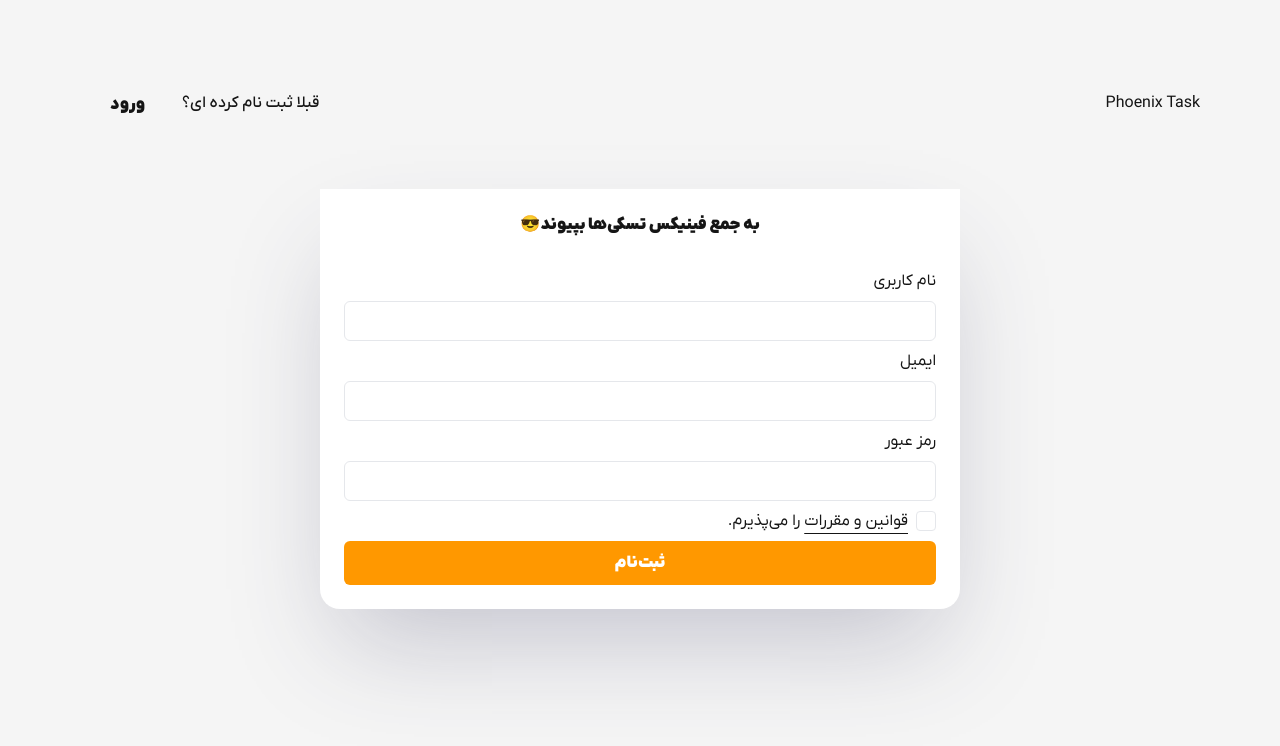
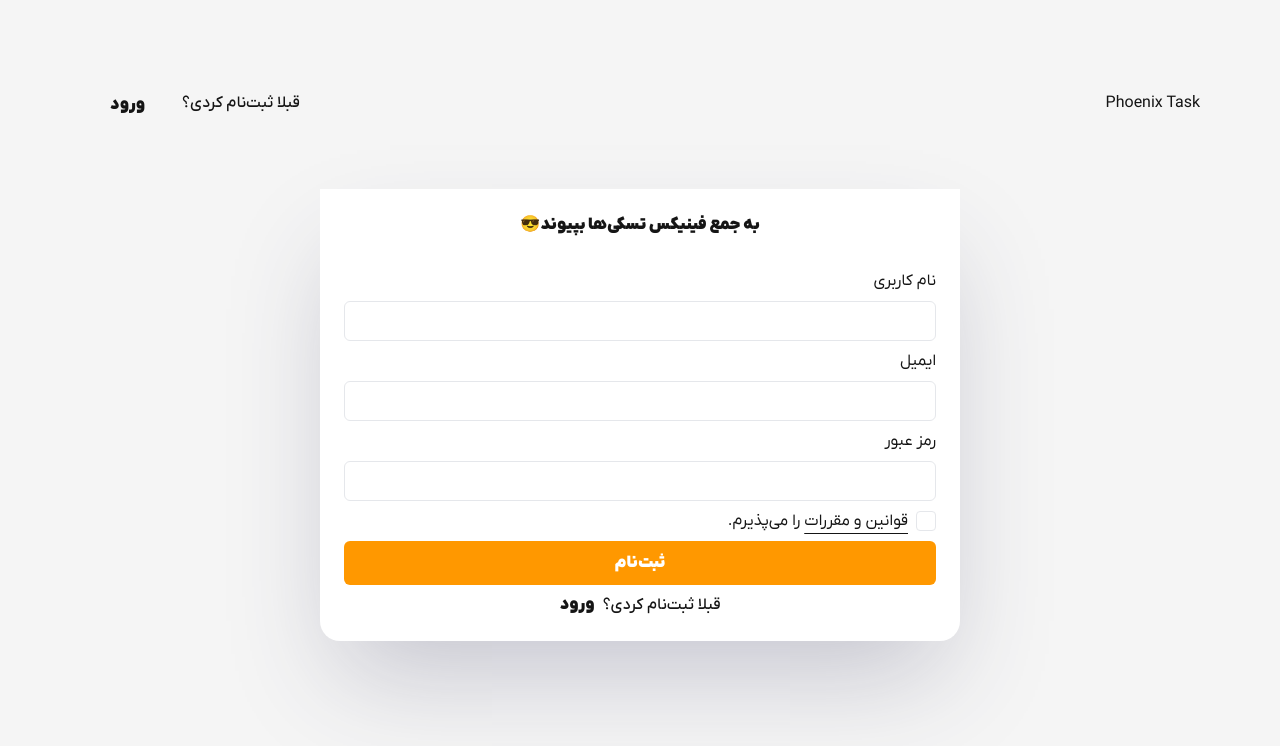
Before and after one commit to AMN2080/PhoenixTask, a Next.js app: page /register in a window 1280 px wide. Shown: the top 746 px of the page. Built offline with nearby package versions, Linux system fonts and the light colour scheme.

Commit message:
change title of sidebar

```diff
--- a/src/app/(portal)/layout.tsx
+++ b/src/app/(portal)/layout.tsx
@@ -15,9 +15,7 @@ export default function AuthLayout({ children }: AuthLayoutProps) {
         <h1 className="logo font-IranYekan h-fit">Phoenix Task</h1>
         <div className="flex items-center">
           <h6 className="text-base font-medium ml-[7px]">
-            {currentPath === "/login"
-              ? "ثبت نام نکرده ای؟"
-              : "قبلا ثبت نام کرده ای؟"}
+            {currentPath === "/login" ? "ثبت‌نام نکردی؟" : "قبلا ثبت‌نام کردی؟"}
           </h6>
           <Link
             className="text-center p-[10px] bg-brand-primary w-[95px] h-[40px] rounded-[6px]"
--- a/src/app/(portal)/register/page.tsx
+++ b/src/app/(portal)/register/page.tsx
@@ -16,6 +16,7 @@ import RulesModal from "@/components/templates/RulesModal/RulesModal";
 import { registrationSchema } from "@/logic/schemas/AuthSchema";
 import useAuth from "@/logic/hooks/useAuth";
 import { toast } from "react-toastify";
+import Link from "@/components/modules/ui/Link";
 
 type FormData = z.infer<typeof registrationSchema>;
 
@@ -110,6 +111,14 @@ export default function RegisterPage() {
           <Button disabled={isLoading} type="submit" color="brand" size="full">
             {isLoading ? "در حال ارسال اطلاعات..." : "ثبت‌نام"}
           </Button>
+          <Flex gap="XS" justifyContent="center" alignItems="center">
+            <Text size="M" weight="500">
+              قبلا ثبت‌نام کردی؟
+            </Text>
+            <Link to="/login" color="brand" weight="800" size="M">
+              ورود
+            </Link>
+          </Flex>
         </Flex>
       </form>
     </Card>
```
